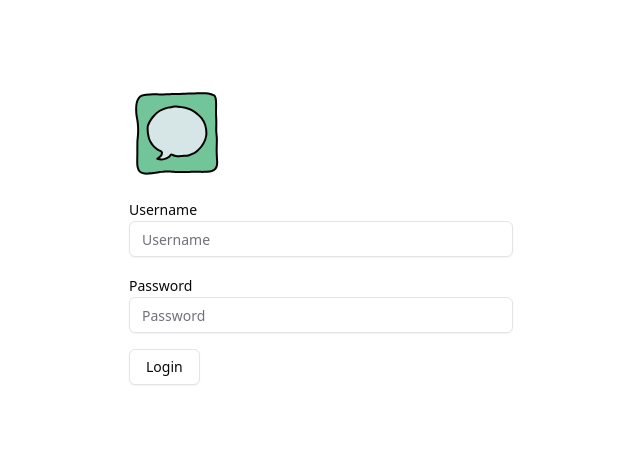
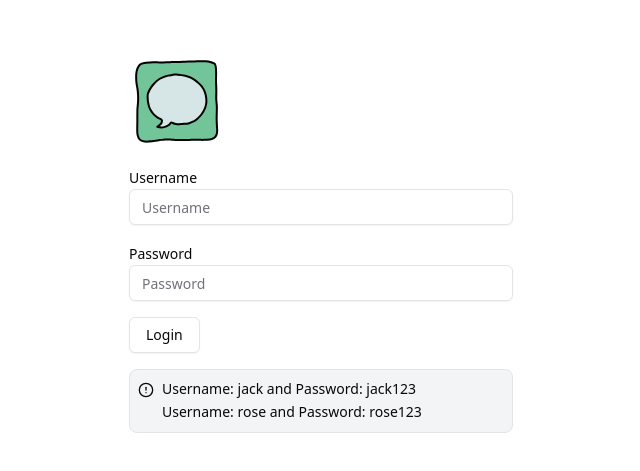
Before and after one commit to sanamlimbu/mig, a React (Vite) app in the folder web/: page / in a window 1280 px wide. Shown: the part 157-628 px from the top of the page, without its empty margins (319-959 px from the left). Built offline with nearby package versions, Linux system fonts and the light colour scheme; no server answers.

Commit message:
added test users login details

```diff
--- a/web/src/components/center.tsx
+++ /dev/null
@@ -1,9 +0,0 @@
-import { PropsWithChildren } from 'react';
-
-export default function Center(props: PropsWithChildren) {
-  return (
-    <div className="flex flex-row min-h-screen justify-center items-center">
-      {props.children}
-    </div>
-  );
-}
--- a/web/src/components/login.tsx
+++ b/web/src/components/login.tsx
@@ -6,9 +6,9 @@ import { useMutation } from '@tanstack/react-query';
 import { AlertCircle } from 'lucide-react';
 import { FormEvent, useContext, useState } from 'react';
 import MigIcon96 from '../assets/mig-96.svg';
-import Center from './center';
 import { Alert, AlertDescription } from './ui/alert';
 import { Button } from './ui/button';
+import { CenterDiv } from './ui/center-div';
 import { Label } from './ui/label';
 
 export default function Login() {
@@ -45,7 +45,7 @@ export default function Login() {
   };
 
   return (
-    <Center>
+    <CenterDiv className="min-h-screen">
       <div className="w-full max-w-sm">
         <img src={MigIcon96} className="mb-4" />
         <form onSubmit={handleSubmit} className="max-w-md">
@@ -73,6 +73,17 @@ export default function Login() {
             Login
           </Button>
         </form>
+        <Alert className="py-2 px-2 text-sm max-w-sm bg-gray-100">
+          <AlertDescription className="flex">
+            <AlertCircle className="h-4 w-4 inline mr-2 mt-1" />
+            <p>
+              Username: <span className="font-medium">jack</span> and Password:{' '}
+              <span className="font-medium">jack123</span> <br />
+              Username: <span className="font-medium">rose</span> and Password:{' '}
+              <span className="font-medium">rose123</span>
+            </p>
+          </AlertDescription>
+        </Alert>
         {errorMsg && (
           <Alert variant="destructive" className="py-2 px-2 text-sm max-w-sm">
             <AlertDescription>
@@ -82,6 +93,6 @@ export default function Login() {
           </Alert>
         )}
       </div>
-    </Center>
+    </CenterDiv>
   );
 }
--- a/web/src/components/ui/center-div.tsx
+++ b/web/src/components/ui/center-div.tsx
@@ -1,8 +1,13 @@
-import { PropsWithChildren } from 'react';
+import { ReactNode } from 'react';
 
-export const CenterDiv = (props: PropsWithChildren) => {
+export const CenterDiv = (props: {
+  className?: string;
+  children: ReactNode;
+}) => {
   return (
-    <div className="w-full h-full flex flex-row justify-center items-center">
+    <div
+      className={`${props.className} w-full h-full flex flex-row justify-center items-center`}
+    >
       {props.children}
     </div>
   );
```
